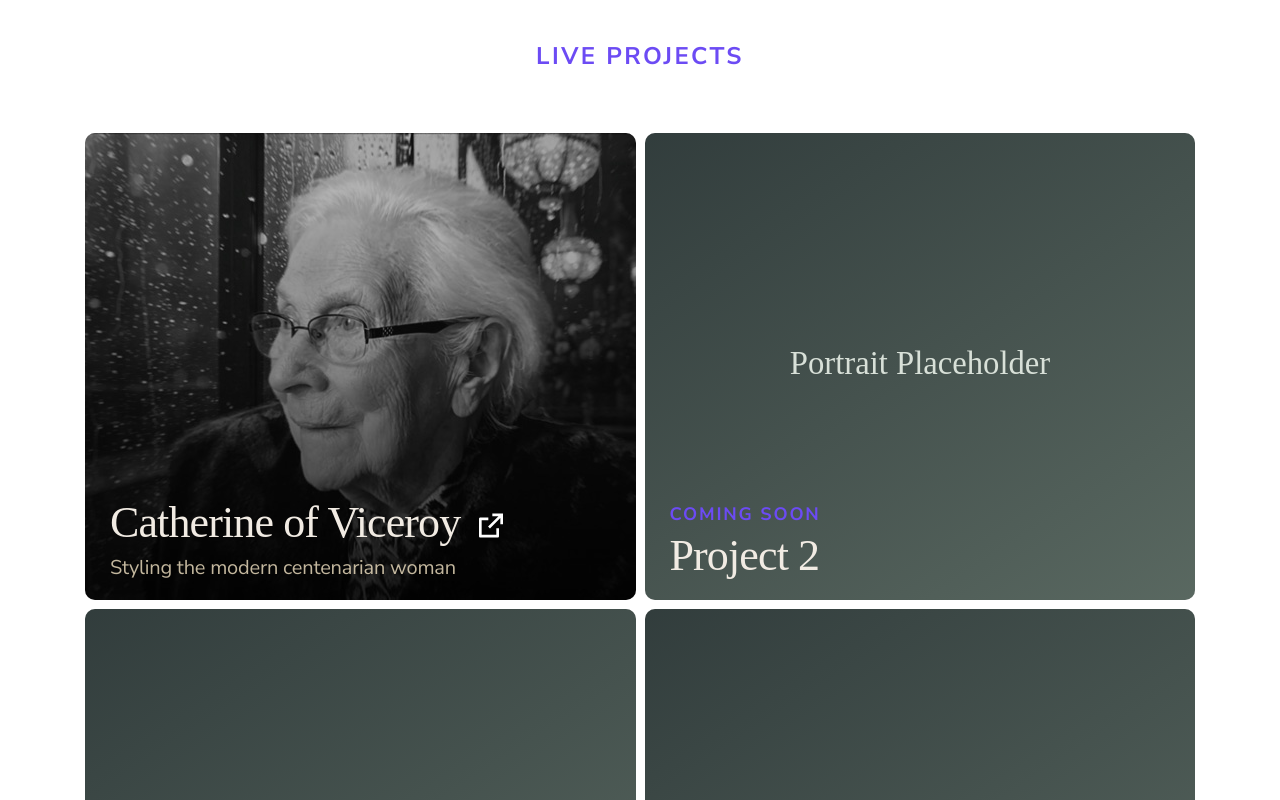
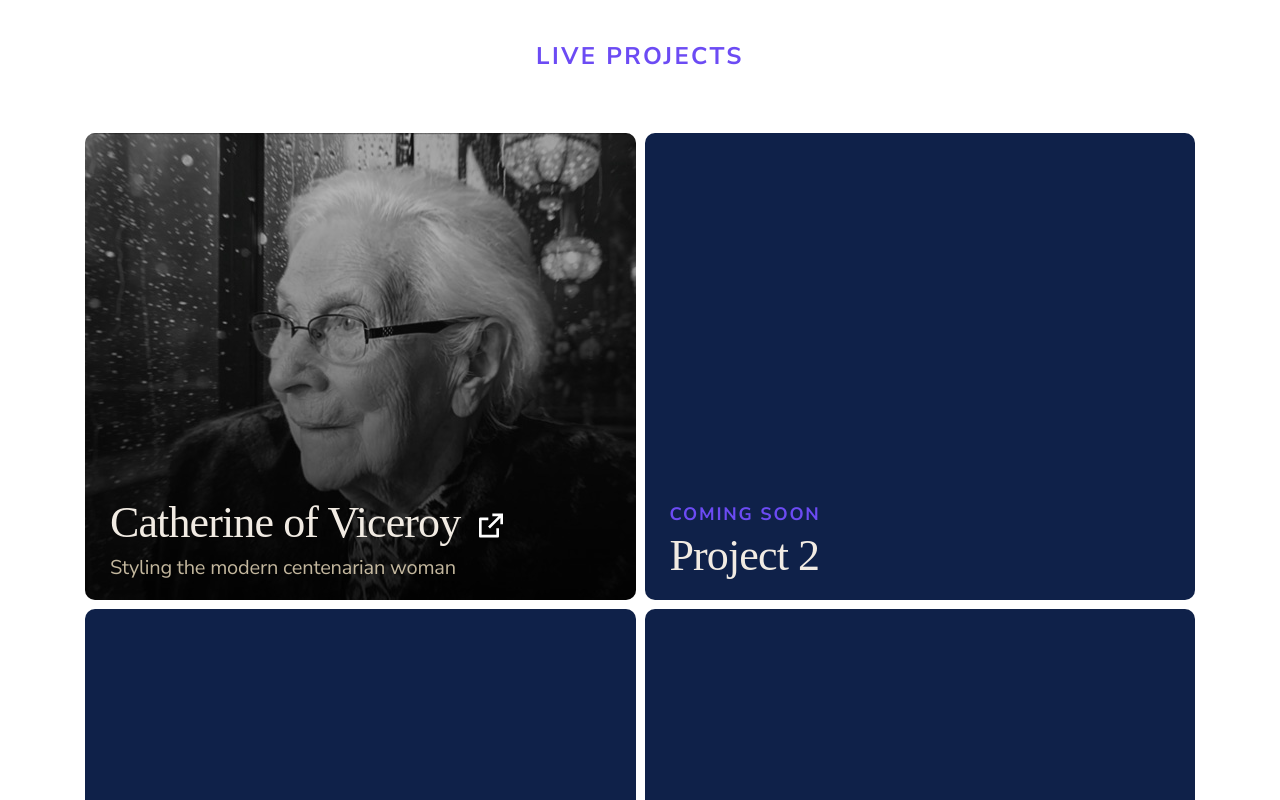
Before and after one commit to Catherine-of-Viceroy/legacy-portraits, a Next.js app: page / in a window 1280 px wide. Shown: the part 1340-2140 px from the top of the page. Built offline with nearby package versions, Linux system fonts and the light colour scheme; a web font is replaced by a local one.

Commit message:
tile update

```diff
--- a/app/components/Tile/Tile.tsx
+++ b/app/components/Tile/Tile.tsx
@@ -18,8 +18,10 @@ export default function Tile({
   isPlaceholder = true,
 }: TileProps) {
   const isClickable = !isPlaceholder && Boolean(url);
+  const className = `${styles.tile}${isPlaceholder ? ` ${styles.placeholder}` : ""}`;
   const content = (
     <>
+      {!isPlaceholder ? (
         <Image
           src={image}
           alt=""
@@ -28,6 +30,7 @@ export default function Tile({
           className={styles.background}
           unoptimized={image.endsWith(".svg")}
         />
+      ) : null}
       {isPlaceholder ? (
         <>
           <p className={styles.comingSoon}>Coming Soon</p>
@@ -50,7 +53,7 @@ export default function Tile({
   if (isClickable) {
     return (
       <a
-        className={styles.tile}
+        className={className}
         href={url}
         target="_blank"
         rel="noopener noreferrer"
@@ -60,5 +63,5 @@ export default function Tile({
     );
   }
 
-  return <div className={styles.tile}>{content}</div>;
+  return <div className={className}>{content}</div>;
 }
--- a/app/components/Tile/tile.module.css
+++ b/app/components/Tile/tile.module.css
@@ -18,6 +18,10 @@ a.tile {
     cursor: pointer;
 }
 
+.placeholder {
+    background-color: #0F2149;
+}
+
 .background {
     object-fit: cover;
     object-position: center;
@@ -25,12 +29,9 @@ a.tile {
 }
 
 .comingSoon {
-    display: flex;
-    align-items: flex-end;
-    height: 48px; /* match .title height */
     margin: 0;
     color: #6C4BF4;
-    font-family: "Nunito Sans";
+    font-family: var(--font-nunito-sans), sans-serif;
     font-size: 18px;
     font-style: normal;
     font-weight: 700;
```
Lines whose indentation alone changed are shown as unchanged.
